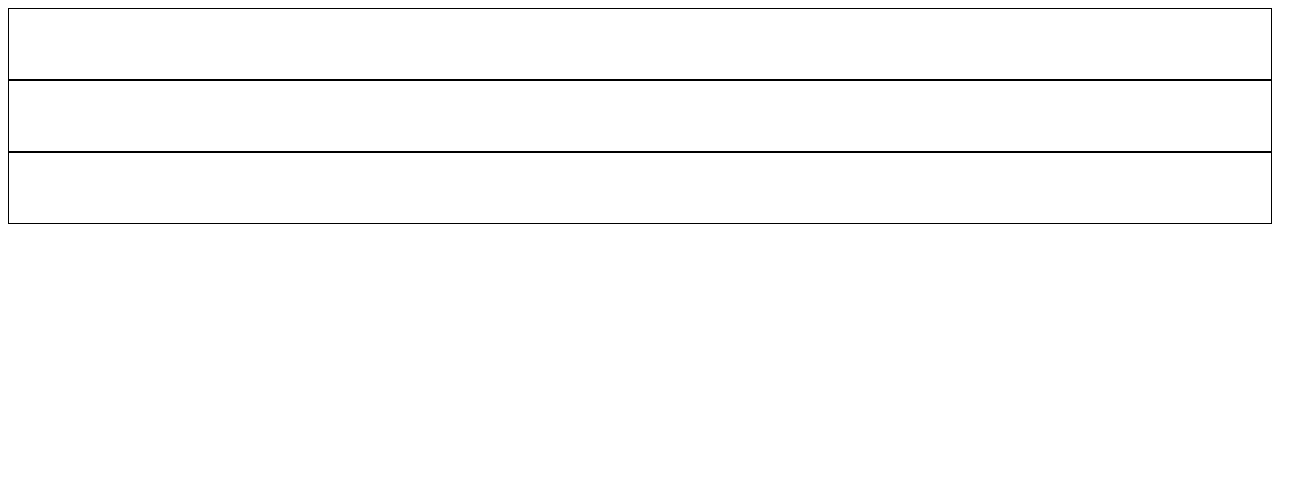
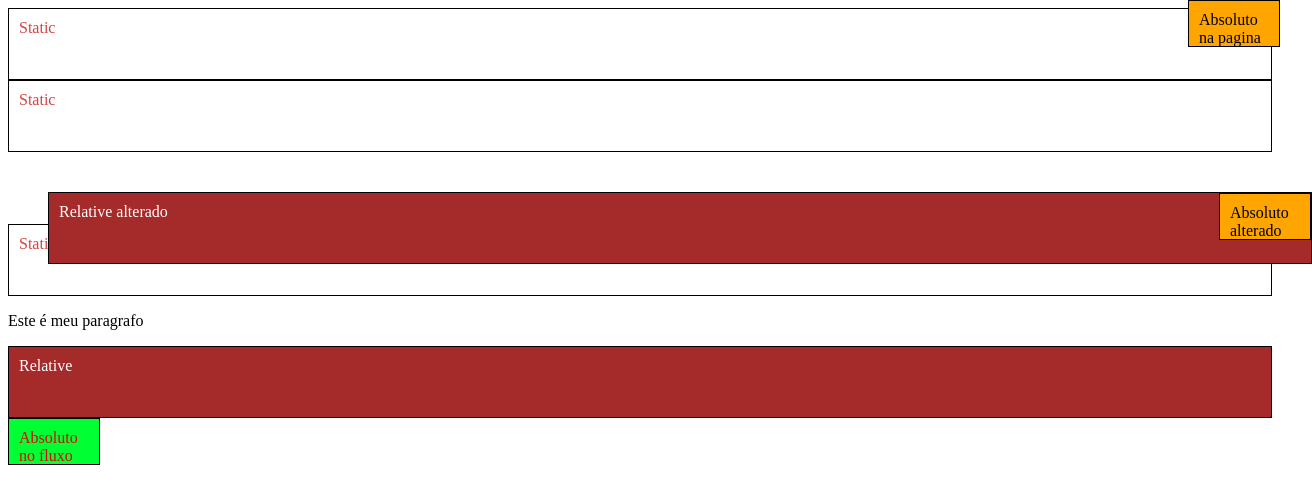
Before and after one commit to marcuscgc-code/CursoWeb, a plain HTML site: page 1.Positions/index.html in a window 1280 px wide. Shown: the whole page, 1312 px wide, since content can reach past the window. Drawn offline with Linux system fonts and the light colour scheme.

Commit message:
Adicionando Positions e entendedo como funciona

```diff
--- a/1.Positions/estilos.css
+++ b/1.Positions/estilos.css
@@ -1,6 +1,46 @@
 div {
-    color: white;
+    color: rgb(207, 69, 69);
     padding: 10px;
     height: 50px;
     border: 1px solid black;
 }
+.relative{
+    background-color: brown;
+    position: relative;
+    color: white;
+}
+
+#relative{
+    background-color: brown;
+    position: relative;
+    color: white;
+    top:40px;
+    left: 40px;
+}
+
+#absoluto{
+    height: 25px;
+    width: 70px;
+    color: black;
+    background: orange;
+    position: absolute;
+    top: 0px;
+    right: 0px;
+}
+
+.absoluto{
+    height: 25px;
+    width: 70px;
+    color: black;
+    background: orange;
+    position: absolute;
+    right: 0;
+    top: 0;
+}
+.absoluto_fluxo{
+    height: 25px;
+    width: 70px;
+    color: rgb(228, 3, 3);
+    background: rgb(0, 255, 51);
+    position: absolute;
+}
--- a/1.Positions/index.html
+++ b/1.Positions/index.html
@@ -7,9 +7,21 @@
     <title>Posições no Css</title>
 </head>
 <body>
+    <!--Static-->
     <div>Static</div>
     <div>Static</div>
+    <div id="relative">Relative alterado
+        <div id="absoluto">Absoluto alterado</div>
+    </div>
+
     <div>Static</div>
-    <p></p>
+    <p>Este é meu paragrafo</p>
+    <div class="relative">Relative</div>
+    <div class="absoluto">Absoluto na pagina</div>
+    <div class="absoluto_fluxo">Absoluto no fluxo</div>
+
+
+
+
 </body>
 </html>
```
